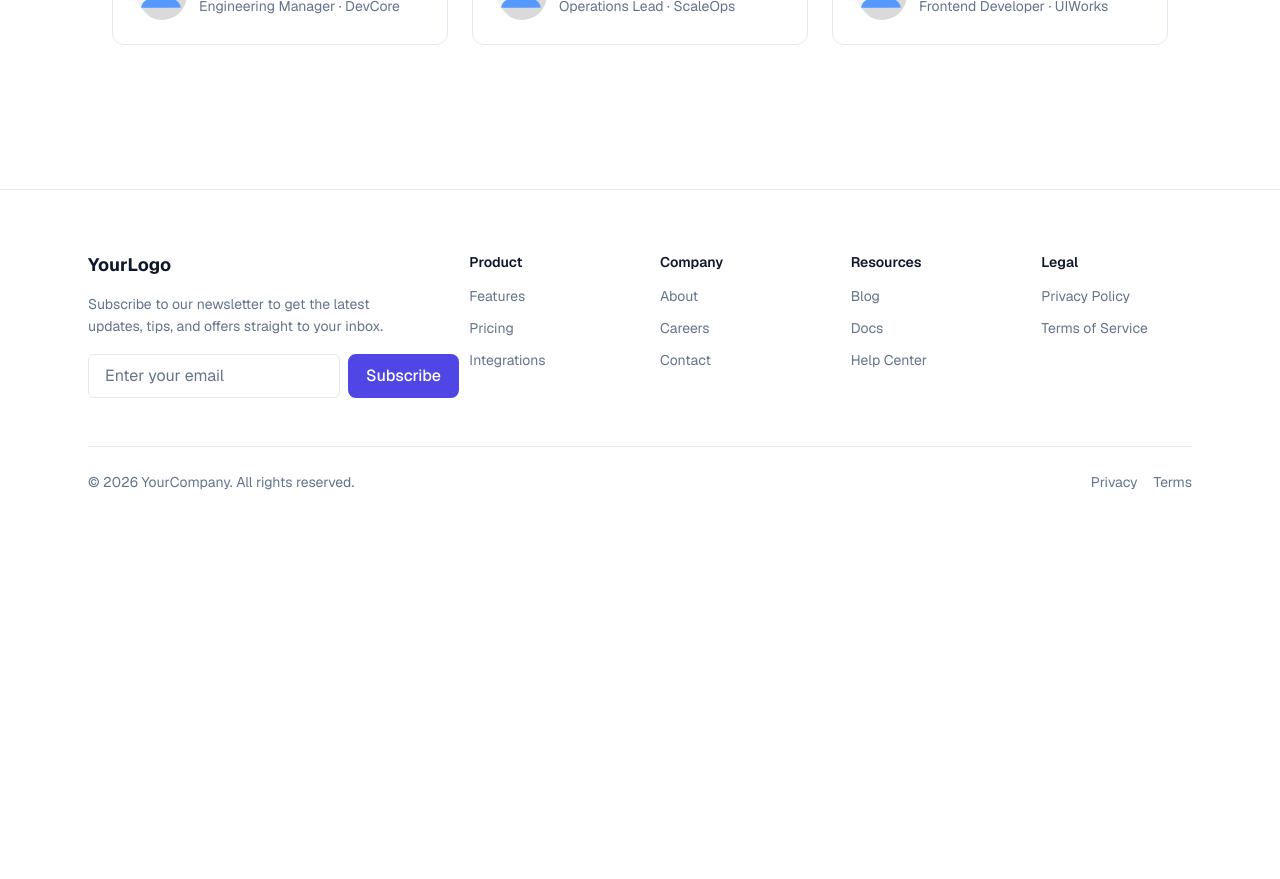
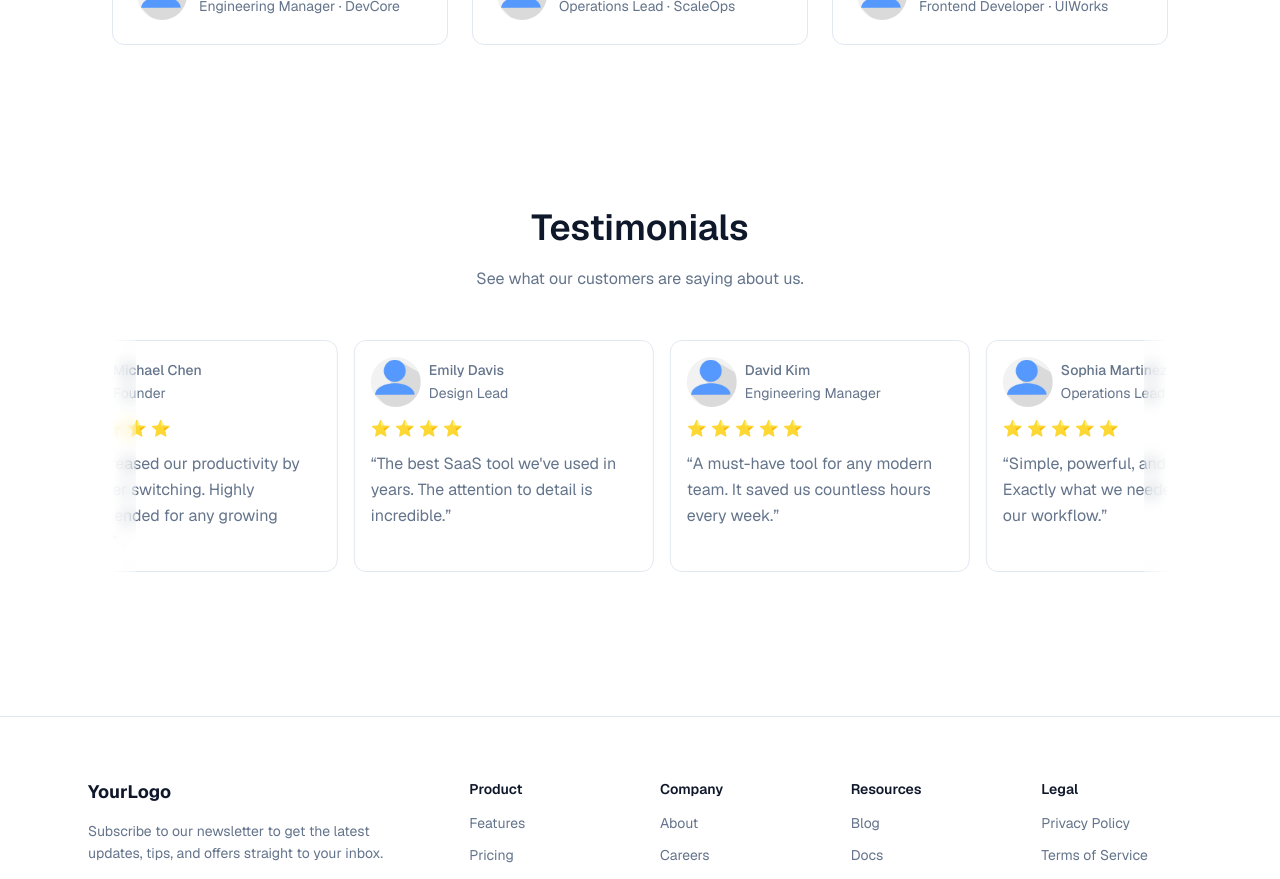
Before and after one commit to CODE-MY-EMPIRE/Nextjs-starter-kit, a Next.js app: page / in a window 1280 px wide. Shown: the part 2600-3479 px from the top of the page. Before the commit the page ends 3158 px from the top, so only its background shows below. Built offline with nearby package versions, Linux system fonts and the light colour scheme.

Commit message:
Update testimonial on page tax

```diff
--- a/src/app/page.tsx
+++ b/src/app/page.tsx
@@ -7,6 +7,7 @@ import HeroMobileApp from '@/components/sections/hero/HeroMobileApp';
 import FeaturesSection from '@/components/sections/features/FeatureSection';
 import Pricing from '@/components/sections/pricing/Pricing';
 import { TestimonialsGrid } from '@/components/sections/testimonials/TestimonialsGrid';
+import { TestimonialCarousel } from '@/components/sections/testimonials/TestimonialCarousel';
 
 export default function Home() {
 	return (
@@ -22,6 +23,7 @@ export default function Home() {
 					<FeaturesSection />
 					<Pricing />
 					<TestimonialsGrid />
+					<TestimonialCarousel />
 				</Container>
 			</main>
 
```
